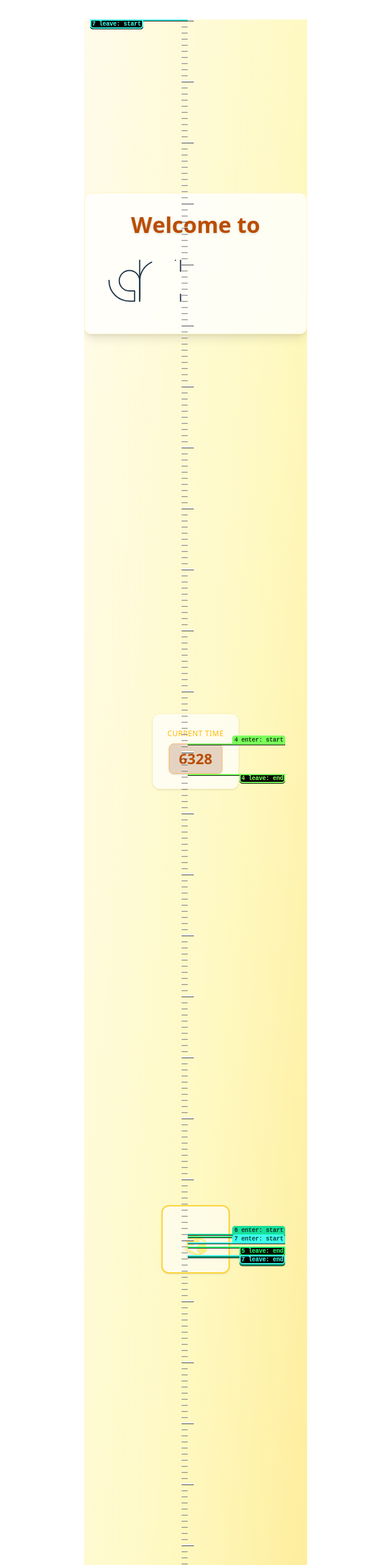
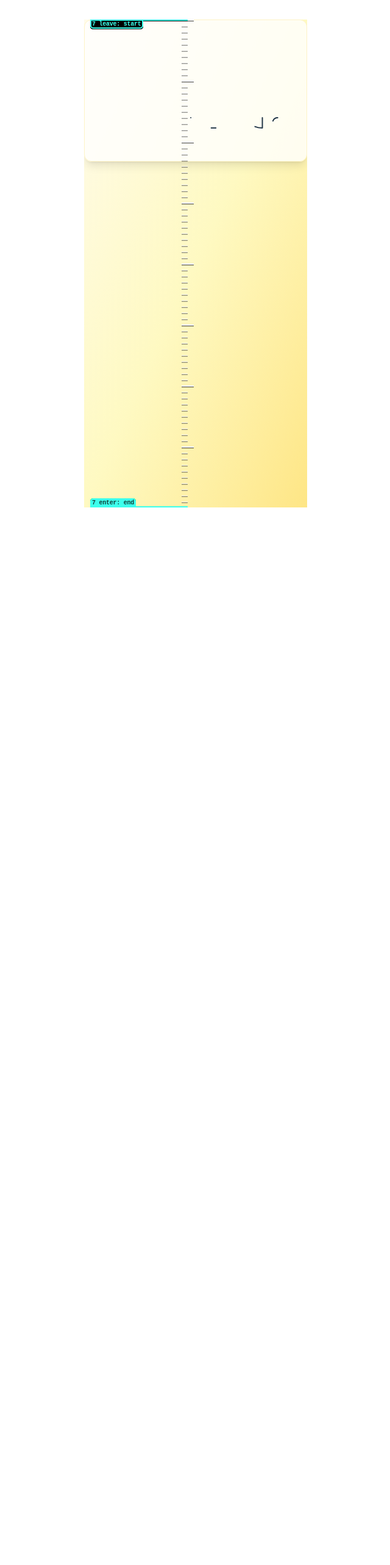
Before and after one commit to mzkux/Anime.js, a React (Vite) app: page / in a window 1280 px wide. Shown: the top 2566 px of the page at 61% size, without its empty margins (319-959 px from the left). After the commit the page ends 864 px from the top, so only its background shows below. Built offline with nearby package versions, Linux system fonts and the light colour scheme.

Commit message:
Enhance App component with improved scroll handling and animation delays

```diff
--- a/src/App.tsx
+++ b/src/App.tsx
@@ -25,13 +25,23 @@ function App() {
   const demoRef = useRef<HTMLDivElement>(null);
 
   useEffect(() => {
+    if (
+      !scrollRef.current ||
+      !timeRef.current ||
+      !xRef.current ||
+      !yRef.current ||
+      !demoRef.current
+    ) {
+      return;
+    }
+
     const { chars } = text.split(".text", {
       chars: { wrap: "clip" },
     });
 
     animate(chars, {
       y: [{ to: ["100%", "0%"] }, { to: "-100%", delay: 750, ease: "in(3)" }],
-      duration: 750,
+      duration: 1000,
       ease: "out(3)",
       delay: stagger(50),
       loop: true,
@@ -46,6 +56,7 @@ function App() {
     });
 
     createTimer({
+      delay: 500,
       onUpdate: (self: any) => {
         if (timeRef.current) {
           timeRef.current.innerHTML = self.iterationCurrentTime;
@@ -59,6 +70,7 @@ function App() {
     });
 
     animate(".animation1", {
+      delay: 500,
       x: () => random(-30, 30),
       y: () => random(-30, 30),
       rotate: () => random(-180, 180),
@@ -70,6 +82,7 @@ function App() {
     });
 
     animate(".animation2", {
+      delay: 500,
       x: () => random(-30, 30),
       y: () => random(-30, 30),
       scale: () => [
@@ -86,6 +99,7 @@ function App() {
     });
 
     animate(".animation3", {
+      delay: 500,
       x: () => random(-30, 30),
       y: () => random(-30, 30),
       borderRadius: () => String(random(0, 100)) + "%",
@@ -130,16 +144,20 @@ function App() {
       circle.y(0);
     };
 
+    scrollRef.current.addEventListener("scroll", () => {
+      console.log("Scroll event fired!");
+    });
+
     demoRef.current!.addEventListener("mousemove", onMouseMove);
     demoRef.current!.addEventListener("mouseleave", onMoiseLeave);
   }, []);
 
   return (
     <div
-      className="flex flex-col items-center overflow-y-auto justify-center bg-gradient-to-br from-amber-50 via-yellow-100 to-amber-200 dark:from-zinc-900 dark:via-zinc-800 dark:to-zinc-900 transition-colors duration-500"
+      className="h-[100vh] overflow-y-auto bg-gradient-to-br from-amber-50 via-yellow-100 to-amber-200 dark:from-zinc-900 dark:via-zinc-800 dark:to-zinc-900 transition-colors duration-500"
       ref={scrollRef}
     >
-      <div className="h-screen my-auto flex flex-col items-center justify-center">
+      <div className="my-auto flex flex-col items-center justify-center">
         <div className="bg-white/80 dark:bg-zinc-900/80 rounded-xl shadow-lg p-8 flex flex-col items-center gap-4 border border-amber-100 dark:border-zinc-700 transition-colors duration-500">
           <p className="text text-amber-700 dark:text-amber-300 text-4xl font-bold drop-shadow-sm">
             Welcome to
@@ -197,7 +215,7 @@ function App() {
           </svg>
         </div>
       </div>
-      <div className="h-screen my-auto flex items-center justify-center">
+      <div className="h-[200vh] my-auto flex items-center justify-center">
         <div className="flex flex-col items-center bg-white/70 dark:bg-zinc-900/70 rounded-xl shadow p-6 border border-amber-100 dark:border-zinc-700 transition-colors duration-500">
           <span className="text-amber-400 dark:text-amber-200 font-medium text-xs uppercase tracking-wider mb-2">
             Current Time
@@ -210,7 +228,7 @@ function App() {
           </span>
         </div>
       </div>
-      <div className="h-screen my-auto flex items-center justify-center">
+      <div className="h-[200vh] my-auto flex items-center justify-center">
         <div className="relative w-28 h-28 border-2 border-amber-300 dark:border-zinc-700 rounded-xl bg-white/60 dark:bg-zinc-900/60 shadow flex items-center justify-center transition-colors duration-500">
           <div className="animation1 absolute w-3 h-3 square bg-yellow-200 dark:bg-amber-400 shadow" />
           <div className="animation2 absolute w-5 h-5 square bg-transparent border-2 border-yellow-200 dark:border-amber-400 shadow" />
@@ -218,12 +236,12 @@ function App() {
           <div className="animation4 absolute w-3 h-3 square bg-yellow-200 dark:bg-amber-400 shadow" />
         </div>
       </div>
-      <div className="h-screen my-auto flex items-center justify-center">
+      <div className="h-[200vh] my-auto flex items-center justify-center">
         <div className="grid w-28 h-28 border-2 border-amber-300 dark:border-zinc-700 rounded-xl bg-white/60 dark:bg-zinc-900/60 shadow place-items-center transition-colors duration-500">
           <div className="drag w-4 h-4 square bg-yellow-200 dark:bg-amber-400 shadow" />
         </div>
       </div>
-      <div className="h-screen my-auto flex items-center justify-center">
+      <div className="h-[200vh] my-auto flex items-center justify-center">
         <div className="flex flex-col items-center bg-white/70 dark:bg-zinc-900/70 rounded-xl shadow p-6 border border-amber-100 dark:border-zinc-700 transition-colors duration-500">
           <div
             ref={demoRef}
```
